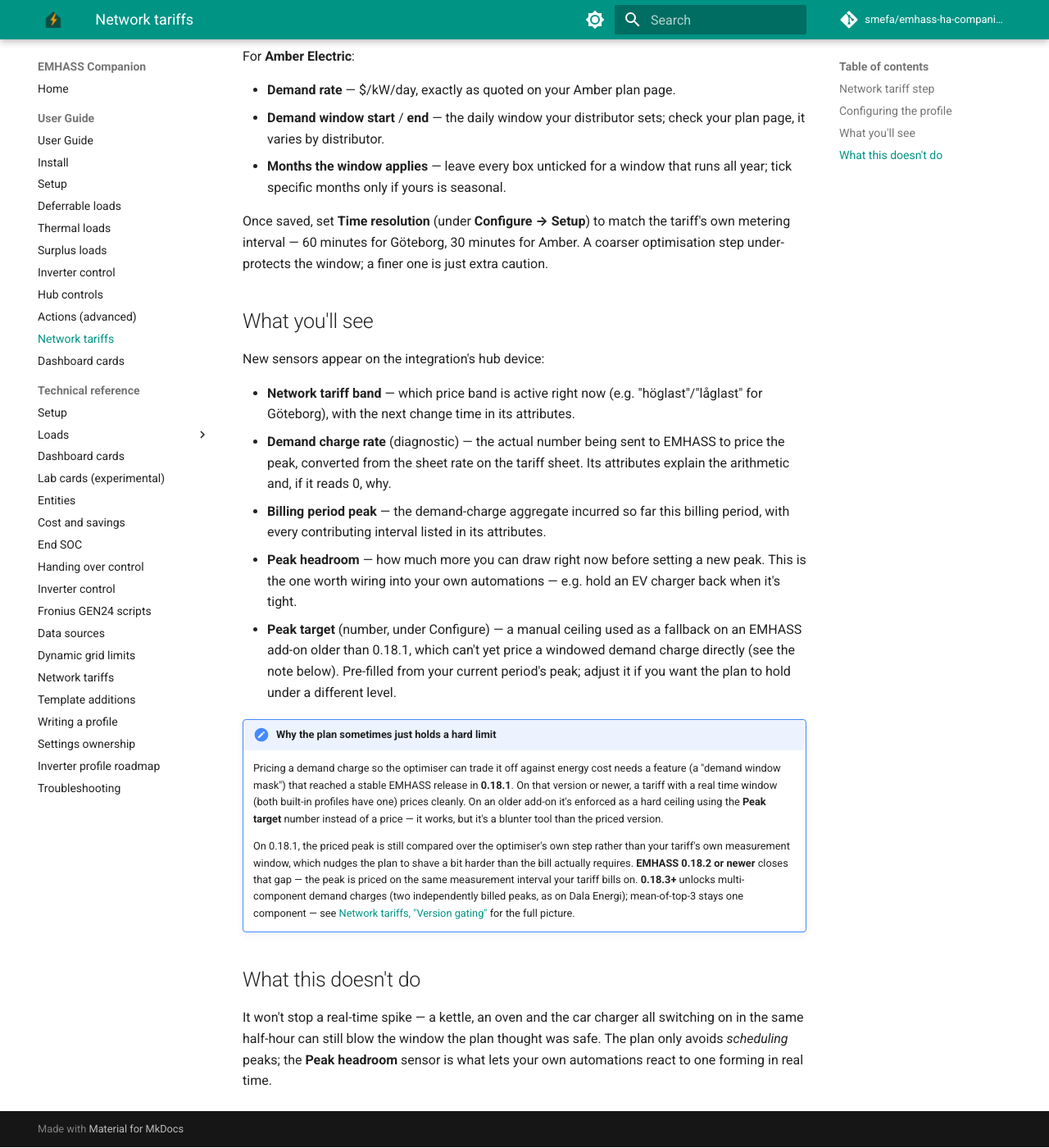
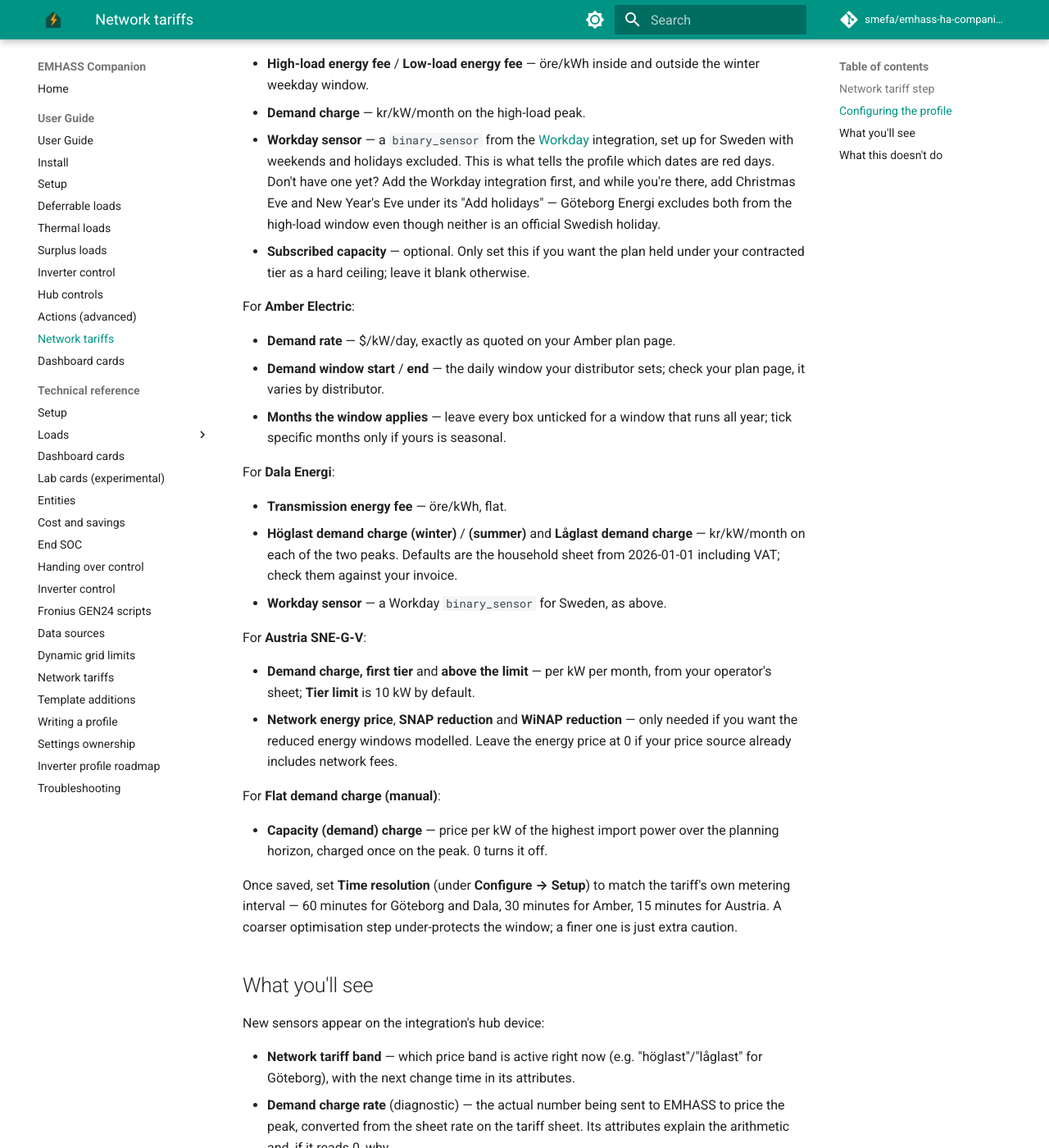
Before and after one commit to smefa/emhass-ha-companion, an MkDocs documentation site: the page built from docs/guide/network_tariffs.md, in a window 1280 px wide and 1400 px high, scrolled down 1032 px. Shown: the whole window at 82% size. Built offline with MkDocs 1.6.1 and Material for MkDocs 9.7.7, drawn with Linux system fonts in a browser that asks for light colours; comment, search, counter and statistics services are not loaded; some of the changed text lies outside the part shown.

Commit message:
docs: link network tariff guidance from setup
- Simplify the network tariff step and link to profile documentation
- Expand guidance for built-in network tariff profiles

```diff
--- a/docs/guide/network_tariffs.md
+++ b/docs/guide/network_tariffs.md
@@ -10,15 +10,28 @@
 
 ## Network tariff step
 
-You're offered every `network`-kind profile available — two ship in-box:
+You're offered every `network`-kind profile available — five ship in-box:
 
 - **Göteborg Energi** — a Swedish high-load-season tariff: a winter weekday
   window with a higher per-kWh fee, plus a demand charge on your three highest
   hourly peaks.
+- **Dala Energi** — a Swedish dual-peak tariff: two independently billed
+  mean-of-top-3 peaks every month (höglast on weekday days, låglast at all
+  other times), plus a flat transmission fee. Needs EMHASS 0.18.3 or newer.
 - **Amber Electric** — an Australian demand tariff: a single daily window in
   which your highest 30-minute draw sets a charge for the whole month.
+- **Austria SNE-G-V** — the new Austrian network tariff: your highest
+  15-minute average power of the month, at any hour, sets a two-tier per-kW
+  charge. Optionally models the reduced SNAP and WiNAP energy windows. It
+  starts between January 2027 and July 2028 depending on your network area,
+  so leave the rates at 0 until your operator switches over.
+- **Flat demand charge (manual)** — a single kr/kW charge on your worst
+  import peak over the planning horizon. No time window and no memory of the
+  month's peak so far, so it suits a rough estimate or an operator that bills
+  your highest power at any hour. If your operator bills inside a time
+  window, pick a real tariff instead.
 
-Neither matches your operator? Leave this step unset — nothing changes — or
+None matches your operator? Leave this step unset — nothing changes — or
 write your own profile; see [Writing a profile](../profiles.md).
 
 ## Configuring the profile
@@ -48,9 +61,30 @@
 - **Months the window applies** — leave every box unticked for a window that
   runs all year; tick specific months only if yours is seasonal.
 
+For **Dala Energi**:
+
+- **Transmission energy fee** — öre/kWh, flat.
+- **Höglast demand charge (winter)** / **(summer)** and **Låglast demand
+  charge** — kr/kW/month on each of the two peaks. Defaults are the household
+  sheet from 2026-01-01 including VAT; check them against your invoice.
+- **Workday sensor** — a Workday `binary_sensor` for Sweden, as above.
+
+For **Austria SNE-G-V**:
+
+- **Demand charge, first tier** and **above the limit** — per kW per month,
+  from your operator's sheet; **Tier limit** is 10 kW by default.
+- **Network energy price**, **SNAP reduction** and **WiNAP reduction** —
+  only needed if you want the reduced energy windows modelled. Leave the
+  energy price at 0 if your price source already includes network fees.
+
+For **Flat demand charge (manual)**:
+
+- **Capacity (demand) charge** — price per kW of the highest import power
+  over the planning horizon, charged once on the peak. 0 turns it off.
+
 Once saved, set **Time resolution** (under **Configure → Setup**) to match the
-tariff's own metering interval — 60 minutes for Göteborg, 30 minutes for
-Amber. A coarser optimisation step under-protects the window; a finer one is
+tariff's own metering interval — 60 minutes for Göteborg and Dala, 30 minutes
+for Amber, 15 minutes for Austria. A coarser optimisation step under-protects the window; a finer one is
 just extra caution.
 
 ## What you'll see
@@ -79,7 +113,7 @@
     Pricing a demand charge so the optimiser can trade it off against energy
     cost needs a feature (a "demand window mask") that reached a stable EMHASS
     release in **0.18.1**. On that version or newer, a tariff with a real time
-    window (both built-in profiles have one) prices cleanly. On an older
+    window (the Göteborg, Dala and Amber profiles have one) prices cleanly. On an older
     add-on it's enforced as a hard ceiling using the **Peak target** number
     instead of a price — it works, but it's a blunter tool than the priced
     version.
```
Also changed, not shown: docs/network_tariffs.md (+8 -0 lines), 4 other files.
